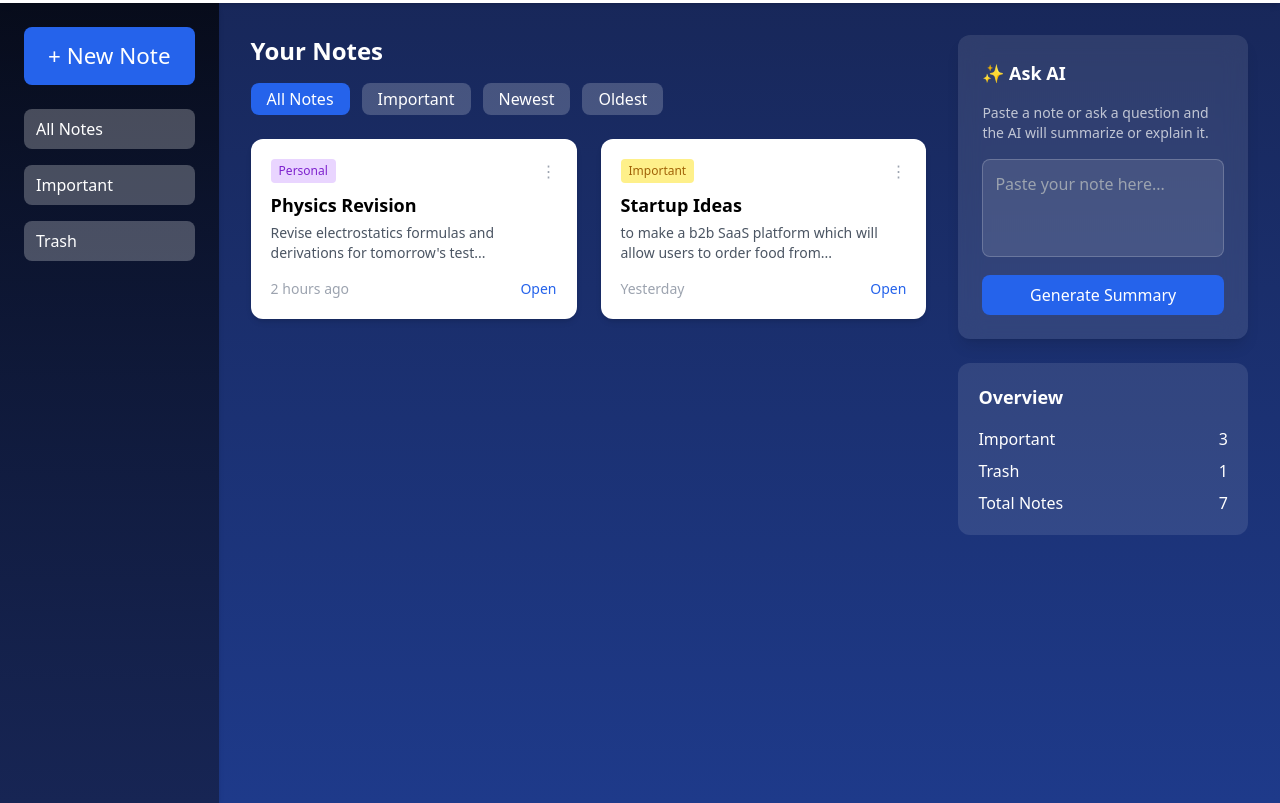
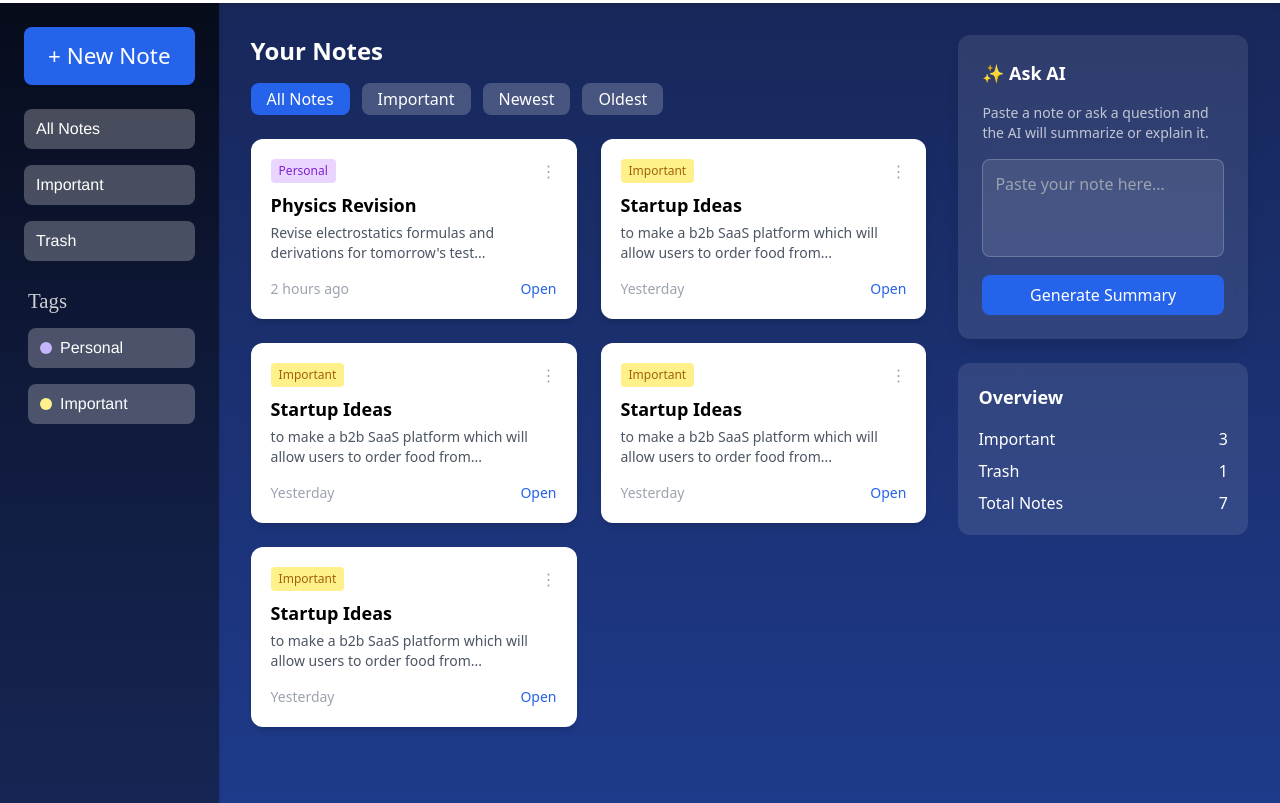
Before and after one commit to anshchatare228/noter, a plain HTML site: page dashboard.html in a window 1280 px wide. Shown: the part 96-899 px from the top of the page. Drawn offline with nearby package versions, Linux system fonts and the light colour scheme; a web font is replaced by a local one.

Commit message:
updated layout

```diff
--- a/dashboard.html
+++ b/dashboard.html
@@ -46,23 +46,31 @@
                 + New Note
             </button>
 
-            <ul class="space-y-4 text-white">
+            <ul class="space-y-4 text-white font-['arimo']">
 
-                <li class="flex items-center h-10 hover:text-blue-600 cursor-pointer pl-3 bg-white/25 hover:bg-white/60 duration-300 rounded-lg">
+                <li class="flex items-center h-10 hover:text-black cursor-pointer pl-3 bg-white/25 hover:bg-white duration-300 rounded-lg">
                     All Notes
                 </li>
 
                 <li
-                    class="flex items-center h-10 hover:text-blue-600 cursor-pointer pl-3 bg-white/25 hover:bg-white/60 duration-300 rounded-lg">
+                    class="flex items-center h-10 hover:text-black cursor-pointer pl-3 bg-white/25 hover:bg-white duration-300 rounded-lg">
                     Important
                 </li>
 
                 <li
-                    class="flex items-center h-10 hover:text-blue-600 cursor-pointer pl-3 bg-white/25 hover:bg-white/60 duration-300 rounded-lg">
+                    class="flex items-center h-10 hover:text-black cursor-pointer pl-3 bg-white/25 hover:bg-white duration-300 rounded-lg">
                     Trash
                 </li>
 
             </ul>
+
+            <div class="mt-6 ml-1">
+                <h3 class="text-[1.3rem] text-white/80 font-['sansation'] pb-3">Tags</h3>
+                <ul class="font-['arimo'] flex flex-col gap-4 text-white">
+                    <li class="flex items-center h-10 hover:text-black cursor-pointer pl-3 bg-white/25 hover:bg-violet-300 duration-300 rounded-lg"><div class="h-3 w-3 rounded-full bg-violet-300 mr-2"></div>Personal</li>
+                    <li class="flex items-center h-10 hover:text-black cursor-pointer pl-3 bg-white/25 hover:bg-yellow-200 duration-300 rounded-lg"><div class="h-3 w-3 rounded-full bg-yellow-200 mr-2"></div>Important</li>
+                </ul>
+            </div>
 
         </aside>
 
@@ -79,13 +87,13 @@
 
                     <div class="flex gap-3">
 
-                        <button class="bg-blue-600 text-white px-4 py-1 rounded-lg">All Notes</button>
+                        <button class="bg-blue-600 duration-300 text-white px-4 py-1 rounded-lg">All Notes</button>
 
-                        <button class="bg-white/20 text-white px-4 py-1 rounded-lg hover:bg-white/30">Important</button>
+                        <button class="bg-white/20 duration-300 text-white px-4 py-1 rounded-lg hover:bg-white/90 hover:text-black">Important</button>
 
-                        <button class="bg-white/20 text-white px-4 py-1 rounded-lg hover:bg-white/30">Newest</button>
+                        <button class="bg-white/20 duration-300 text-white px-4 py-1 rounded-lg hover:bg-white/90 hover:text-black">Newest</button>
 
-                        <button class="bg-white/20 text-white px-4 py-1 rounded-lg hover:bg-white/30">Oldest</button>
+                        <button class="bg-white/20 duration-300 text-white px-4 py-1 rounded-lg hover:bg-white/90 hover:text-black">Oldest</button>
 
                     </div>
 
@@ -124,6 +132,57 @@
 
 
                     <!-- NOTE -->
+                    <div class="bg-white rounded-xl shadow-md p-5 hover:shadow-lg transition">
+
+                        <div class="flex justify-between items-center mb-2">
+                            <span class="bg-yellow-200 text-yellow-700 text-xs px-2 py-1 rounded">Important</span>
+                            <span class="text-gray-400 cursor-pointer">⋮</span>
+                        </div>
+
+                        <h3 class="font-semibold text-lg">Startup Ideas</h3>
+
+                        <p class="text-gray-600 text-sm mt-1">to make a b2b SaaS platform which will allow users to order food from...</p>
+
+                        <div class="flex justify-between items-center mt-4 text-sm">
+                            <span class="text-gray-400">Yesterday</span>
+                            <button class="text-blue-600">Open</button>
+                        </div>
+
+                    </div>
+                    <div class="bg-white rounded-xl shadow-md p-5 hover:shadow-lg transition">
+
+                        <div class="flex justify-between items-center mb-2">
+                            <span class="bg-yellow-200 text-yellow-700 text-xs px-2 py-1 rounded">Important</span>
+                            <span class="text-gray-400 cursor-pointer">⋮</span>
+                        </div>
+
+                        <h3 class="font-semibold text-lg">Startup Ideas</h3>
+
+                        <p class="text-gray-600 text-sm mt-1">to make a b2b SaaS platform which will allow users to order food from...</p>
+
+                        <div class="flex justify-between items-center mt-4 text-sm">
+                            <span class="text-gray-400">Yesterday</span>
+                            <button class="text-blue-600">Open</button>
+                        </div>
+
+                    </div>
+                    <div class="bg-white rounded-xl shadow-md p-5 hover:shadow-lg transition">
+
+                        <div class="flex justify-between items-center mb-2">
+                            <span class="bg-yellow-200 text-yellow-700 text-xs px-2 py-1 rounded">Important</span>
+                            <span class="text-gray-400 cursor-pointer">⋮</span>
+                        </div>
+
+                        <h3 class="font-semibold text-lg">Startup Ideas</h3>
+
+                        <p class="text-gray-600 text-sm mt-1">to make a b2b SaaS platform which will allow users to order food from...</p>
+
+                        <div class="flex justify-between items-center mt-4 text-sm">
+                            <span class="text-gray-400">Yesterday</span>
+                            <button class="text-blue-600">Open</button>
+                        </div>
+
+                    </div>
                     <div class="bg-white rounded-xl shadow-md p-5 hover:shadow-lg transition">
 
                         <div class="flex justify-between items-center mb-2">
```
